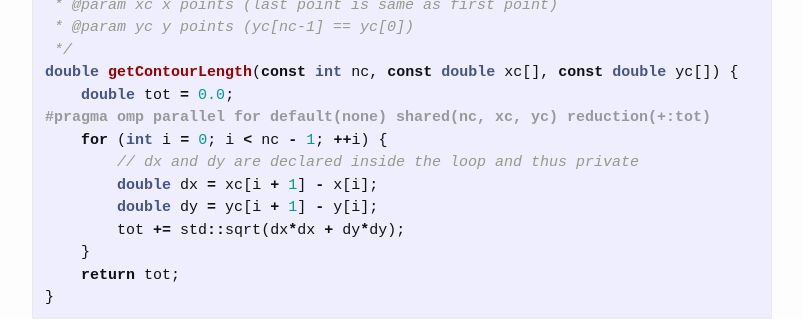
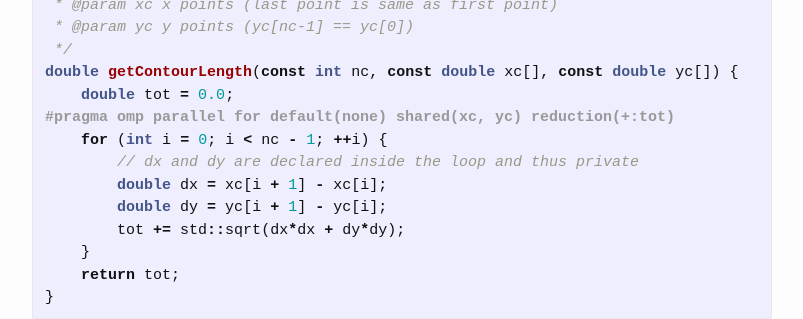
Before and after one commit to nesi/perf-training, a Jekyll site: the page built from _lessons/python-scatter/04b-openmp.md, in a window 1280 px wide and 900 px high, scrolled down 3846 px. Shown: the part 151-470 px from the top of the window, without its empty margins (238-1041 px from the left). Built offline with Jekyll 4.4.1, drawn with Linux system fonts in a browser that asks for light colours.

Commit message:
fixing the example code

```diff
--- a/_lessons/python-scatter/04b-openmp.md
+++ b/_lessons/python-scatter/04b-openmp.md
@@ -93,11 +93,11 @@ In the following, we parallelise a loop computing the total contour length:
  */
 double getContourLength(const int nc, const double xc[], const double yc[]) {
     double tot = 0.0;
-#pragma omp parallel for default(none) shared(nc, xc, yc) reduction(+:tot)
+#pragma omp parallel for default(none) shared(xc, yc) reduction(+:tot)
     for (int i = 0; i < nc - 1; ++i) {
         // dx and dy are declared inside the loop and thus private
-        double dx = xc[i + 1] - x[i];
-        double dy = yc[i + 1] - y[i];
+        double dx = xc[i + 1] - xc[i];
+        double dy = yc[i + 1] - yc[i];
         tot += std::sqrt(dx*dx + dy*dy);
     }
     return tot;
```
